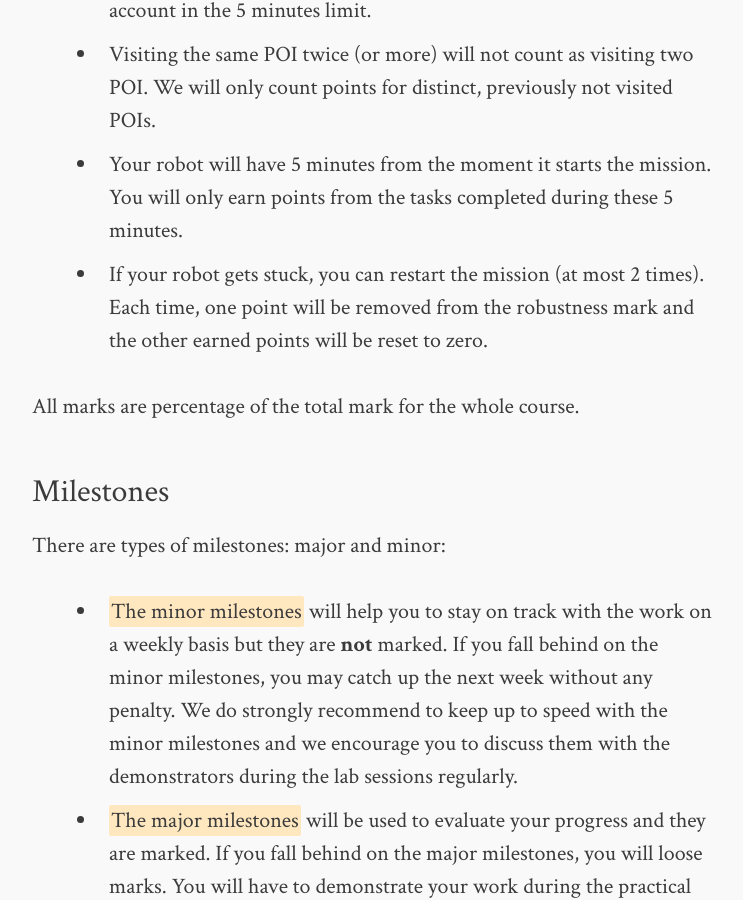
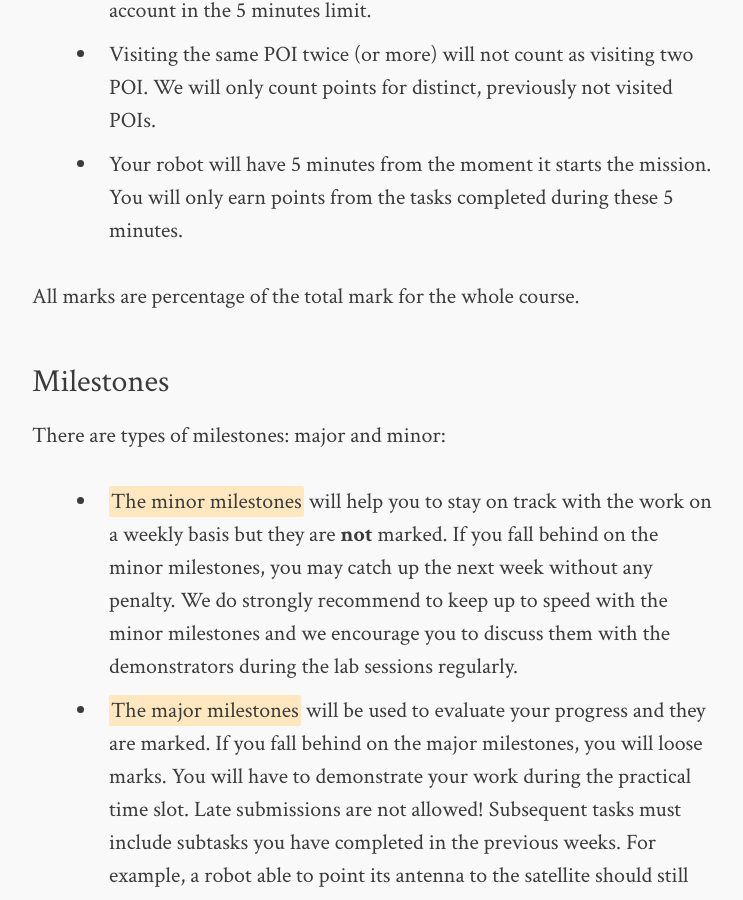
Before and after one commit to uoe-rss/uoe-rss.github.io, a Jekyll site: the page built from organization.md, in a window 1280 px wide and 900 px high, scrolled down 4789 px. Shown: the whole window, without its empty margins (268-1011 px from the left). Built offline with Jekyll 4.4.1, drawn with Linux system fonts in a browser that asks for light colours; comment, search, counter and statistics services are not loaded.

Commit message:
Remove robustness policy

```diff
--- a/organization.md
+++ b/organization.md
@@ -83,7 +83,6 @@ General notes:
 - After aligning the antenna, the robot must stop for 30 seconds to give enough time to measure its accuracy. This time will not be taken into account in the 5 minutes limit.
 - Visiting the same POI twice (or more) will not count as visiting two POI. We will only count points for distinct, previously not visited POIs.
 - Your robot will have 5 minutes from the moment it starts the mission. You will only earn points from the tasks completed during these 5 minutes.
-- If your robot gets stuck, you can restart the mission (at most 2 times). Each time, one point will be removed from the robustness mark and the other earned points will be reset to zero.
 
 All marks are percentage of the total mark for the whole course.
 
```
